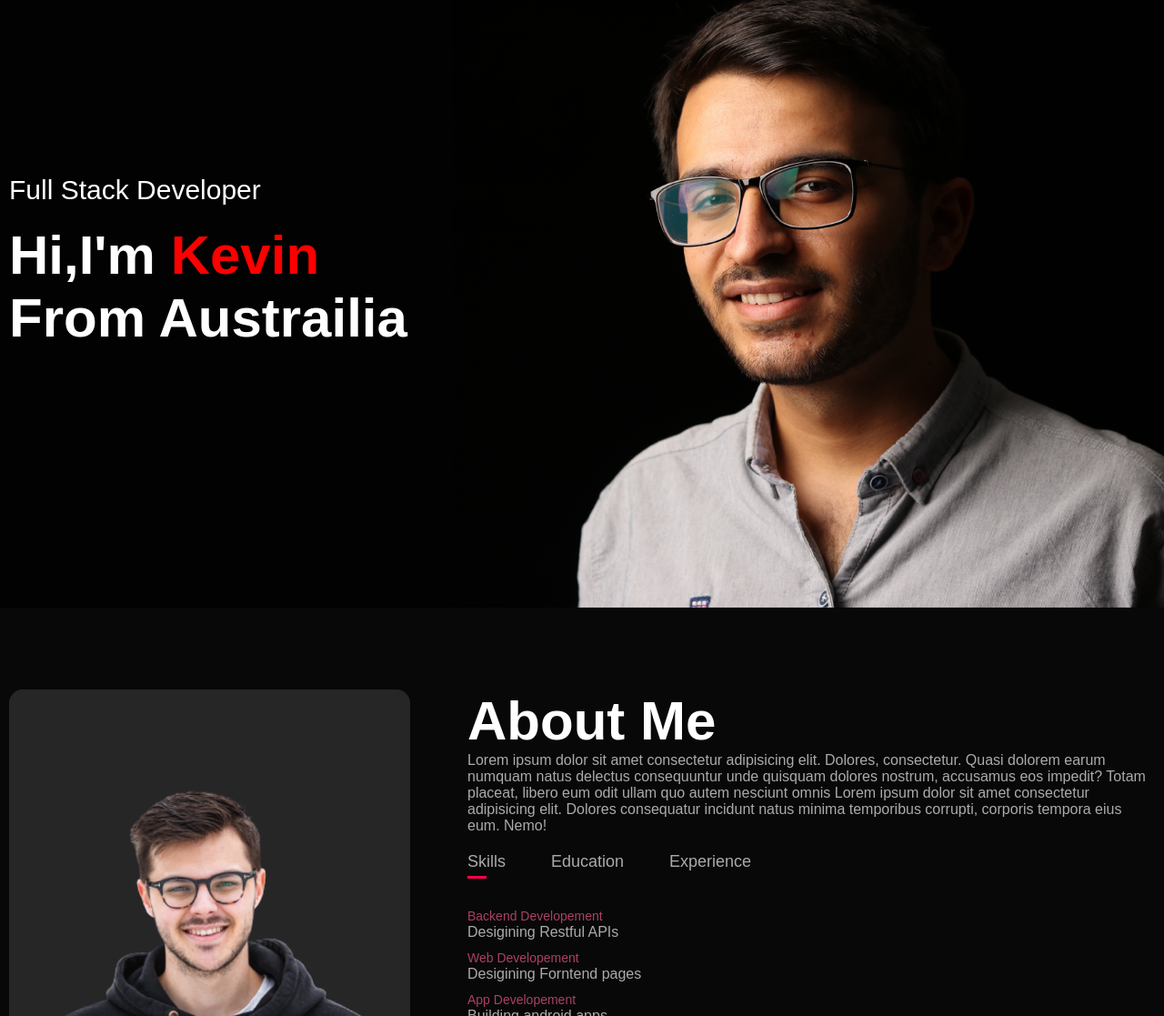
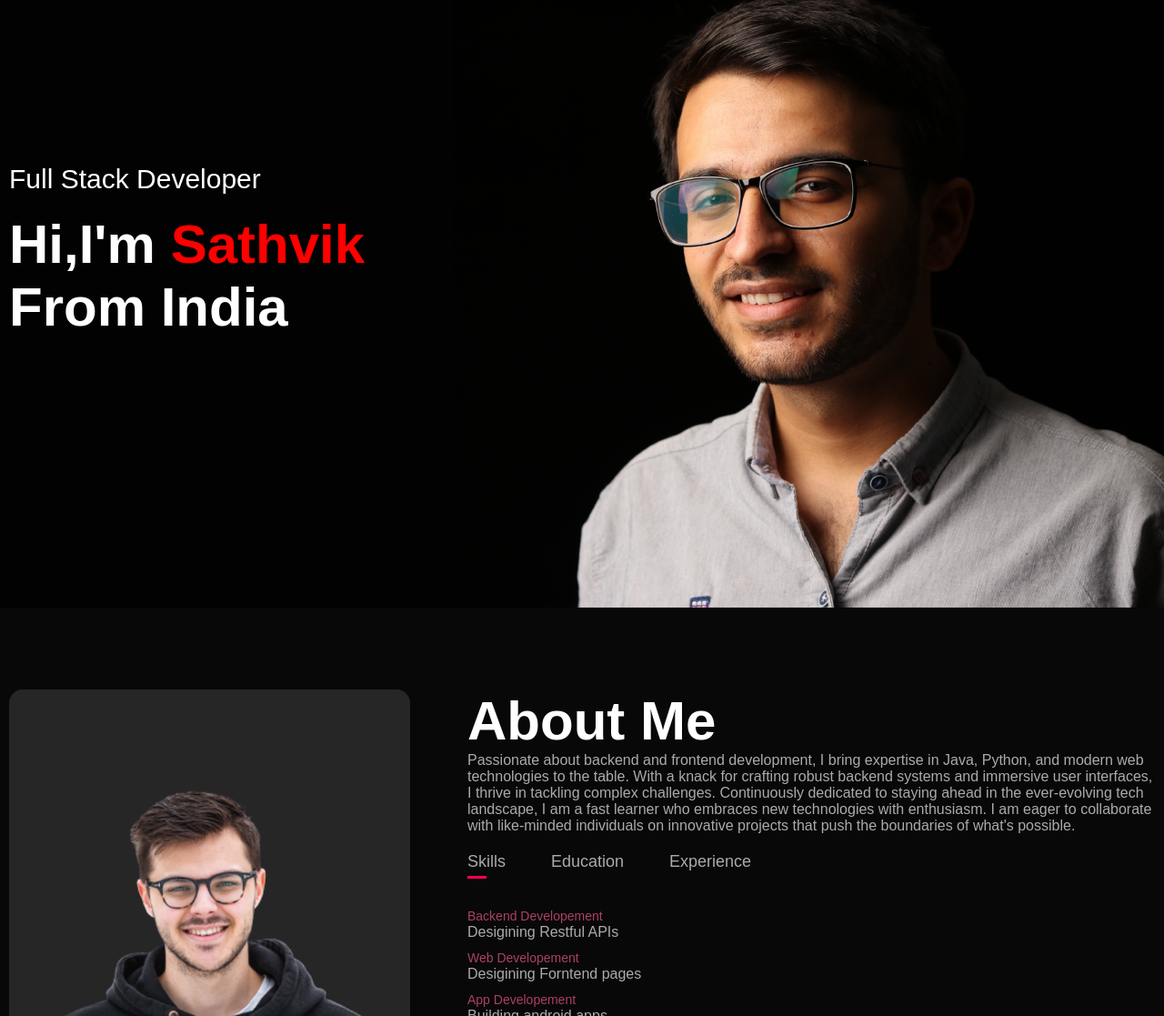
Before and after one commit to Sathvik0302/Project-Portfolio, a plain HTML site: page index.html in a window 1280 px wide. Shown: the part 132-1249 px from the top of the page at 91% size. Drawn offline with Linux system fonts and the light colour scheme.

```diff
--- a/index.html
+++ b/index.html
@@ -26,7 +26,7 @@
         </nav>
         <div class="header-text">
             <p>Full Stack Developer</p>
-            <h1>Hi,I'm <span>Kevin</span> <br> From Austrailia</h1>
+            <h1>Hi,I'm <span>Sathvik</span> <br> From India</h1>
         </div>
     </div>
 </div>
@@ -37,7 +37,7 @@
             <div class="about-col-1"><img src="Images/user.png" alt="image not found"></div>
             <div class="about-col-2">
                 <h1 class="sub-title">About Me</h1>
-                <p>Lorem ipsum dolor sit amet consectetur adipisicing elit. Dolores, consectetur. Quasi dolorem earum numquam natus delectus consequuntur unde quisquam dolores nostrum, accusamus eos impedit? Totam placeat, libero eum odit ullam quo autem nesciunt omnis Lorem ipsum dolor sit amet consectetur adipisicing elit. Dolores consequatur incidunt natus minima temporibus corrupti, corporis tempora eius eum. Nemo!</p>
+                <p>Passionate about backend and frontend development, I bring expertise in Java, Python, and modern web technologies to the table. With a knack for crafting robust backend systems and immersive user interfaces, I thrive in tackling complex challenges. Continuously dedicated to staying ahead in the ever-evolving tech landscape, I am a fast learner who embraces new technologies with enthusiasm. I am eager to collaborate with like-minded individuals on innovative projects that push the boundaries of what's possible.</p>
 
                 <div class="tab-tiles">
                     <p class="tab-links active-link" onclick="opentab('skills')">Skills</p>
```
Also changed, not shown: Images/logo.png.
